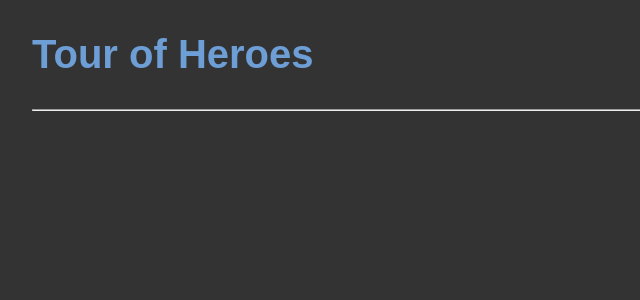
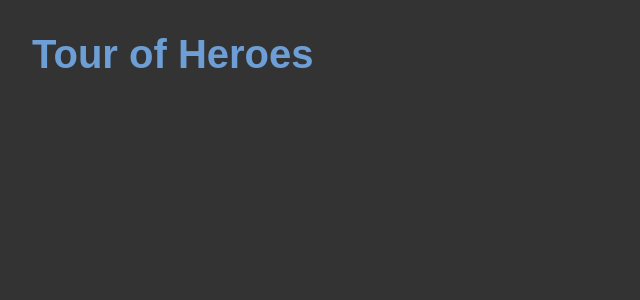
Before and after one commit to patrick-radulian/tour-of-heroes, an Angular app: page / in a window 1280 px wide. Shown: the top 300 px of the page, without its empty margins (0-640 px from the left). Built offline with nearby package versions, Linux system fonts and the light colour scheme.

Commit message:
Adjust divider rendering

```diff
--- a/src/app/app.component.html
+++ b/src/app/app.component.html
@@ -1,4 +1,3 @@
 <h1>{{ title }}</h1>
 <router-outlet></router-outlet>
-<hr />
 <app-messages></app-messages>
--- a/src/app/components/messages/messages.component.html
+++ b/src/app/components/messages/messages.component.html
@@ -1,4 +1,6 @@
 <div *ngIf="messageService.messages.length">
+    <hr />
+
     <div class="header">
         <h2>Messages</h2>
         <button type="button" class="clear" (click)="messageService.clear()">Clear messages</button>
```
